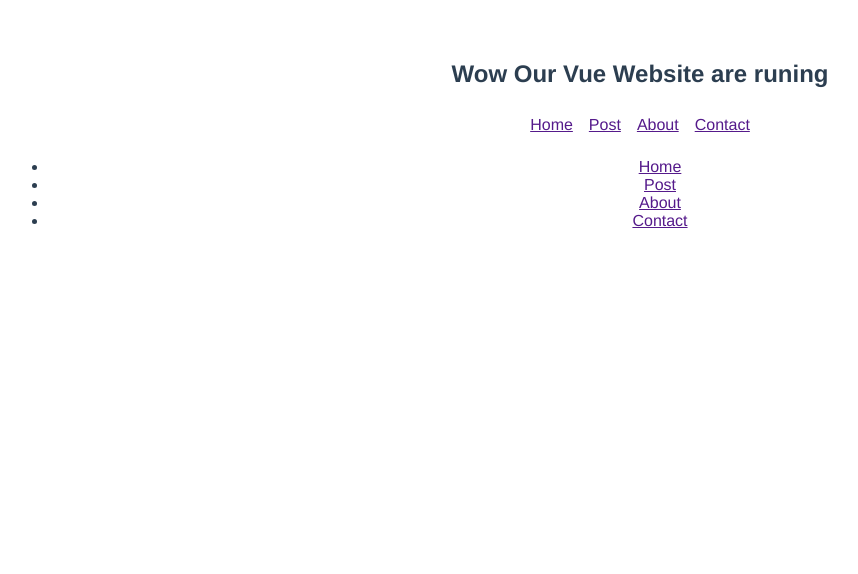
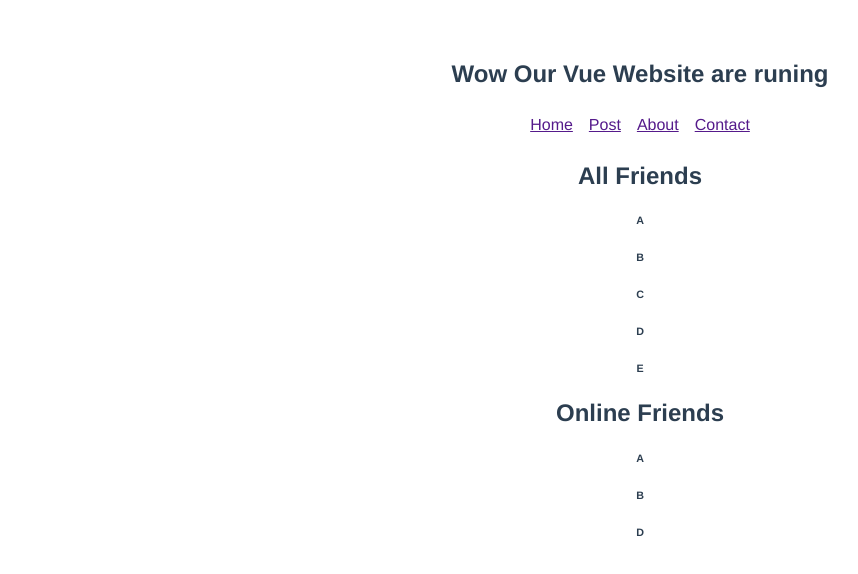
Before and after one commit to iputuagussetiawan/VUE-2-FUNDAMENTAL, a Vue app in the folder vuetraining/: page / in a window 1280 px wide. Shown: the top 574 px of the page, without its empty margins (0-858 px from the left). Built offline with nearby package versions, Linux system fonts and the light colour scheme.

Commit message:
prop how to passing data from root app to component

```diff
--- a/vuetraining/src/App.vue
+++ b/vuetraining/src/App.vue
@@ -2,15 +2,8 @@
   <div id="app">
     <h2>{{title}}</h2>
     <Navbar></Navbar>
-    <nav>
-      <ul>
-        <li><a href="">Home</a></li>
-        <li><a href="">Post</a></li>
-        <li><a href="">About</a></li>
-        <li><a href="">Contact</a></li>
-      </ul>
-		</nav>
-
+    <AllFriends :friends="friends"></AllFriends>
+    <OnlineFriends :friends="friends"></OnlineFriends>
   </div>
 </template>
 
@@ -18,15 +11,24 @@
 
 
 import Navbar from './components/Navbar.vue'
+import AllFriends from './components/AllFriend.vue'
+import OnlineFriends from './components/OnlineFriend.vue'
 export default {
   name: 'App',
   data(){
     return {
-      title:'Wow Our Vue Website are runing'
+      title:'Wow Our Vue Website are runing',
+      friends:[
+        {name:'A',online:true},
+        {name:'B',online:true},
+        {name:'C',online:false},
+        {name:'D',online:true},
+        {name:'E',online:false},
+      ]
     }
   },
   components:{
-    Navbar
+    Navbar,AllFriends,OnlineFriends
   }
 }
 </script>
--- /dev/null
+++ b/vuetraining/src/components/AllFriend.vue
@@ -0,0 +1,33 @@
+<template>
+	<div id="allfriends">
+		<h2>All Friends</h2>
+        <div v-for="(friend,index) in friends" :key="index">
+           <h6>{{ friend.name }}</h6>
+        </div>
+	</div>
+</template>
+
+
+<script>
+export default {
+	name: 'AllFriends',
+    props:['friends'],
+	data(){
+		return {
+
+		}
+	}
+}
+</script>
+
+<style scoped>
+	h6 {
+        font-family: Avenir, Helvetica, Arial, sans-serif;
+        -webkit-font-smoothing: antialiased;
+        -moz-osx-font-smoothing: grayscale;
+        text-align: center;
+        color: #2c3e50;
+        margin-top: 24px;
+    }
+
+</style>
--- /dev/null
+++ b/vuetraining/src/components/OnlineFriend.vue
@@ -0,0 +1,27 @@
+<template>
+	<div id="onlinefriends">
+		<h2>Online Friends</h2>
+        <div v-for="(friend,index) in friends" :key="index">
+           <h6 v-if="friend.online">{{ friend.name }}</h6>
+        </div>
+	</div>
+</template>
+
+
+<script>
+export default {
+	name: 'OnlineFriends',
+    props:['friends'],
+	data(){
+		return {
+
+
+		}
+	}
+}
+</script>
+
+<style scoped>
+
+
+</style>
```
